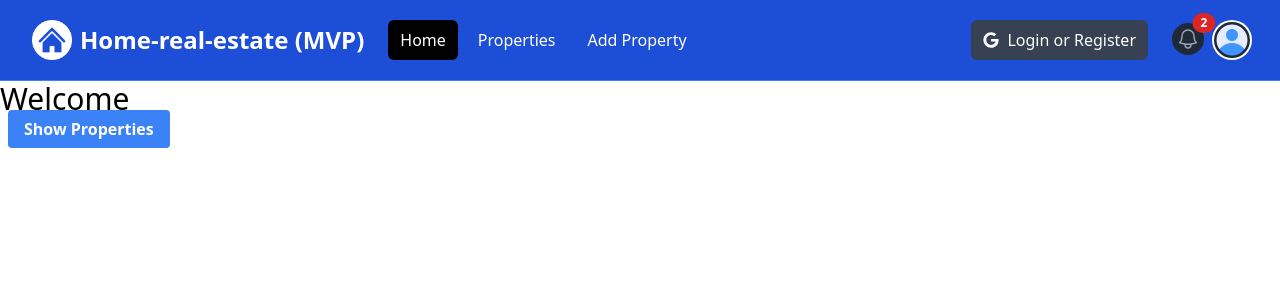
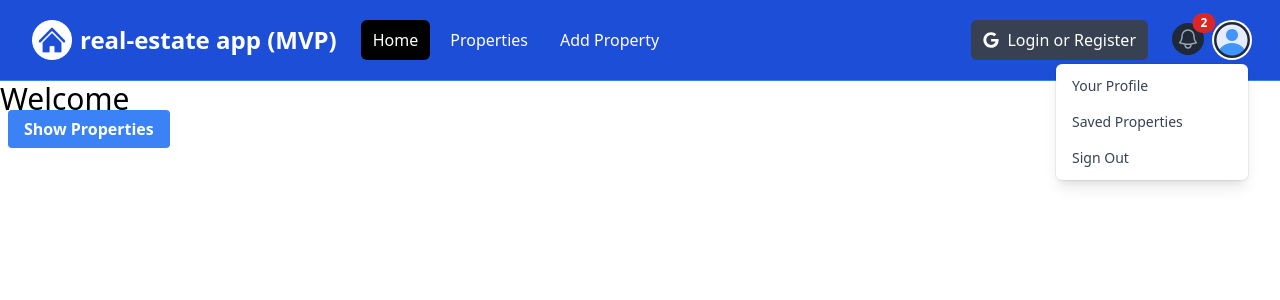
Before and after one commit to therealPatrick/my_project, a Next.js app: page / in a window 1280 px wide. Both pictures are taken after a click on the button "Open user menu". Shown: the top 300 px of the page. Built offline with nearby package versions, Linux system fonts and the light colour scheme.

Commit message:
navlinks done

```diff
--- a/components/Navbar.jsx
+++ b/components/Navbar.jsx
@@ -8,6 +8,9 @@ import { FaGoogle } from 'react-icons/fa'
 
 const Navbar = () => {
     const [isMobileMenuOpen, setIsMobileMenuOpen] = useState(false);
+    const [isProfileMenuOpen, setIsProfileMenuOpen] = useState(false);
+
+
     return (
         <nav className="bg-blue-700 border-b border-blue-500">
             <div className="mx-auto max-w-7xl px-2 sm:px-6 lg:px-8">
@@ -51,7 +54,7 @@ const Navbar = () => {
                             />
 
                             <span className="hidden md:block text-white text-2xl font-bold ml-2"
-                            >Home-real-estate (MVP)</span
+                            >real-estate app (MVP)</span
                             >
                         </Link>
                         <div className="hidden md:ml-6 md:block">
@@ -122,6 +125,7 @@ const Navbar = () => {
                                     id="user-menu-button"
                                     aria-expanded="false"
                                     aria-haspopup="true"
+                                    onClick={() => setIsProfileMenuOpen((prev) => !prev)}
                                 >
                                     <span className="absolute -inset-1.5"></span>
                                     <span className="sr-only">Open user menu</span>
@@ -132,10 +136,11 @@ const Navbar = () => {
                                     />
                                 </button>
                             </div>
-
+                            {/* profile dropdown */}
+                            {isProfileMenuOpen && (
                                 <div
                                     id="user-menu"
-                                className="hidden absolute right-0 z-10 mt-2 w-48 origin-top-right rounded-md bg-white py-1 shadow-lg ring-1 ring-black ring-opacity-5 focus:outline-none"
+                                    className="absolute right-0 z-10 mt-2 w-48 origin-top-right rounded-md bg-white py-1 shadow-lg ring-1 ring-black ring-opacity-5 focus:outline-none"
                                     role="menu"
                                     aria-orientation="vertical"
                                     aria-labelledby="user-menu-button"
@@ -164,6 +169,7 @@ const Navbar = () => {
                                         id="user-menu-item-2"
                                     >Sign Out</button>
                                 </div>
+                            )}
                         </div>
                     </div>
                 </div>
```
Lines whose indentation alone changed are shown as unchanged.
